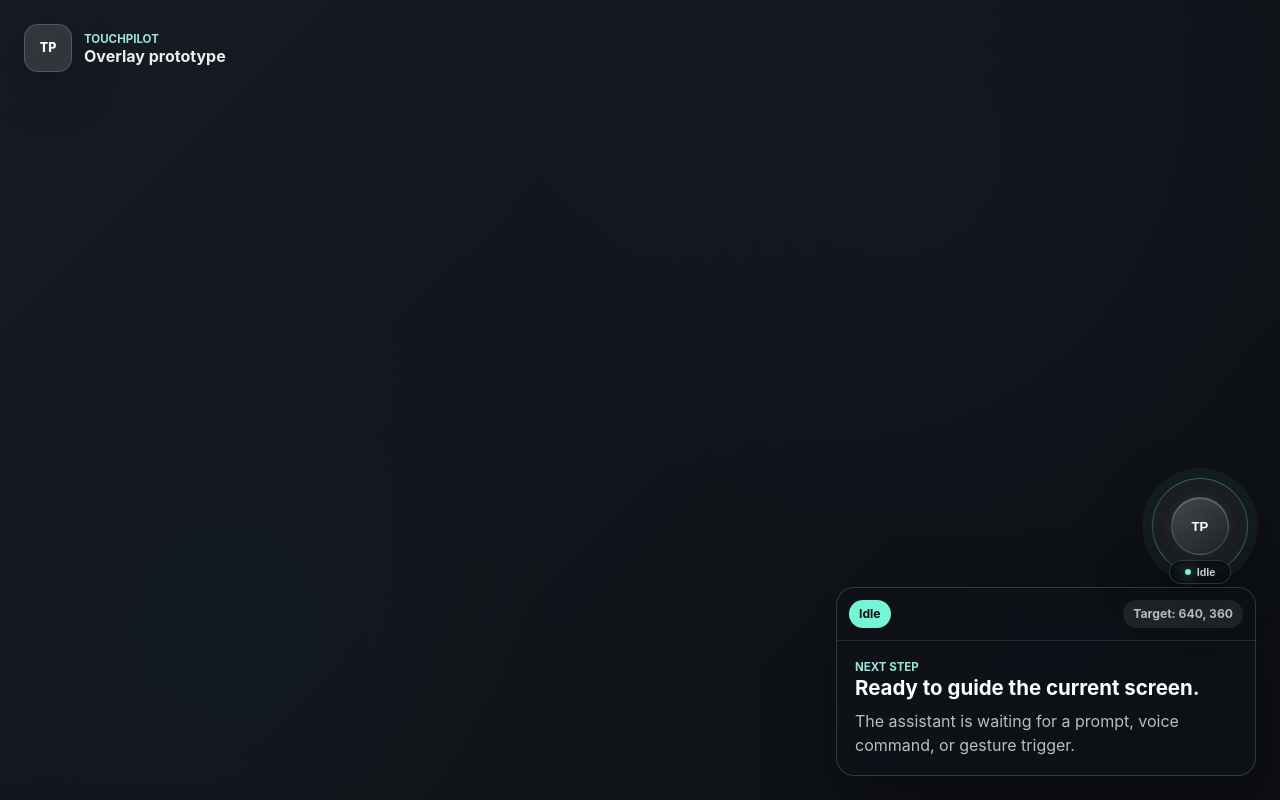
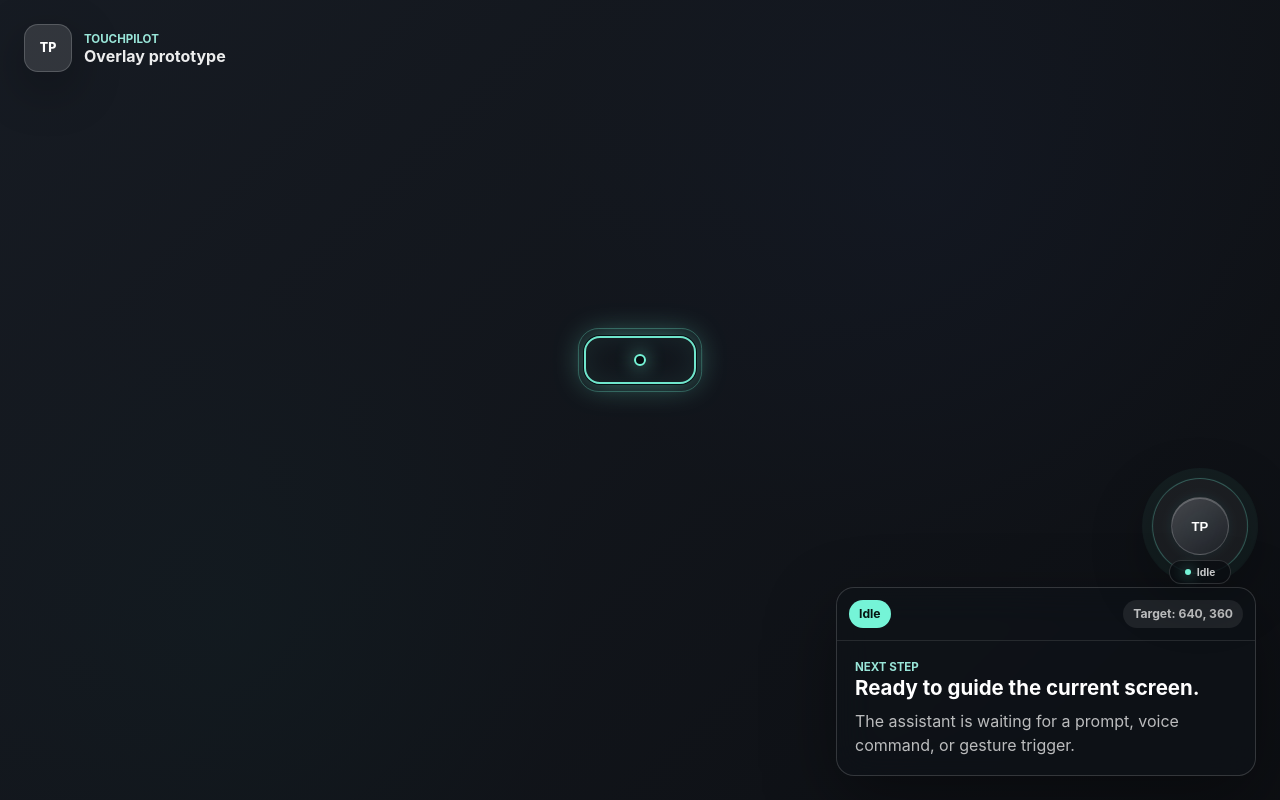
Before and after one commit to GargiGupta-io/toki, a React (Vite) app in the folder touchpilot/apps/desktop/: page / in a window 1280 px wide. Built offline with nearby package versions, Linux system fonts and the light colour scheme.

Commit message:
add fixed target ring

```diff
--- a/touchpilot/apps/desktop/src/App.css
+++ b/touchpilot/apps/desktop/src/App.css
@@ -152,6 +152,37 @@ h1 {
   color: rgba(255, 255, 255, 0.72);
 }
 
+.pointer-target {
+  position: absolute;
+  display: grid;
+  place-items: center;
+  transform: translate(-50%, -50%);
+  border: 2px solid rgba(117, 244, 215, 0.94);
+  border-radius: 16px;
+  box-shadow:
+    0 0 0 1px rgba(5, 12, 16, 0.9),
+    0 0 30px rgba(117, 244, 215, 0.42),
+    inset 0 0 28px rgba(117, 244, 215, 0.08);
+  pointer-events: none;
+}
+
+.pointer-pulse {
+  position: absolute;
+  inset: -12px;
+  border: 1px solid rgba(117, 244, 215, 0.4);
+  border-radius: 22px;
+  animation: target-pulse 1.8s ease-out infinite;
+}
+
+.pointer-crosshair {
+  width: 12px;
+  height: 12px;
+  border: 2px solid #75f4d7;
+  border-radius: 50%;
+  background: rgba(4, 9, 12, 0.72);
+  box-shadow: 0 0 18px rgba(117, 244, 215, 0.72);
+}
+
 .assistant-puck {
   position: absolute;
   right: 32px;
@@ -270,3 +301,15 @@ h1 {
     opacity: 1;
   }
 }
+
+@keyframes target-pulse {
+  0% {
+    transform: scale(0.92);
+    opacity: 0.9;
+  }
+
+  100% {
+    transform: scale(1.2);
+    opacity: 0;
+  }
+}
--- a/touchpilot/apps/desktop/src/App.tsx
+++ b/touchpilot/apps/desktop/src/App.tsx
@@ -10,6 +10,13 @@ type OverlayStateMeta = {
 };
 
 const overlayState: OverlayState = "idle";
+const testTarget = {
+  label: "Export",
+  x: 640,
+  y: 360,
+  width: 112,
+  height: 48,
+};
 
 const stateMeta: Record<OverlayState, OverlayStateMeta> = {
   idle: {
@@ -70,6 +77,24 @@ function AssistantPuck({ state }: { state: OverlayState }) {
   );
 }
 
+function PointerRing({ target }: { target: typeof testTarget }) {
+  return (
+    <div
+      className="pointer-target"
+      style={{
+        left: target.x,
+        top: target.y,
+        width: target.width,
+        height: target.height,
+      }}
+      aria-label={`Target marker for ${target.label}`}
+    >
+      <span className="pointer-pulse" aria-hidden="true" />
+      <span className="pointer-crosshair" aria-hidden="true" />
+    </div>
+  );
+}
+
 function App() {
   const meta = stateMeta[overlayState];
 
@@ -89,7 +114,9 @@ function App() {
       <section className="guidance-surface" aria-label="Current guidance">
         <div className="surface-header">
           <span className="state-pill">{meta.label}</span>
-          <span className="coordinate-readout">Target: 640, 360</span>
+          <span className="coordinate-readout">
+            Target: {testTarget.x}, {testTarget.y}
+          </span>
         </div>
 
         <div className="instruction-panel">
@@ -99,6 +126,7 @@ function App() {
         </div>
       </section>
 
+      <PointerRing target={testTarget} />
       <AssistantPuck state={overlayState} />
     </main>
   );
```
